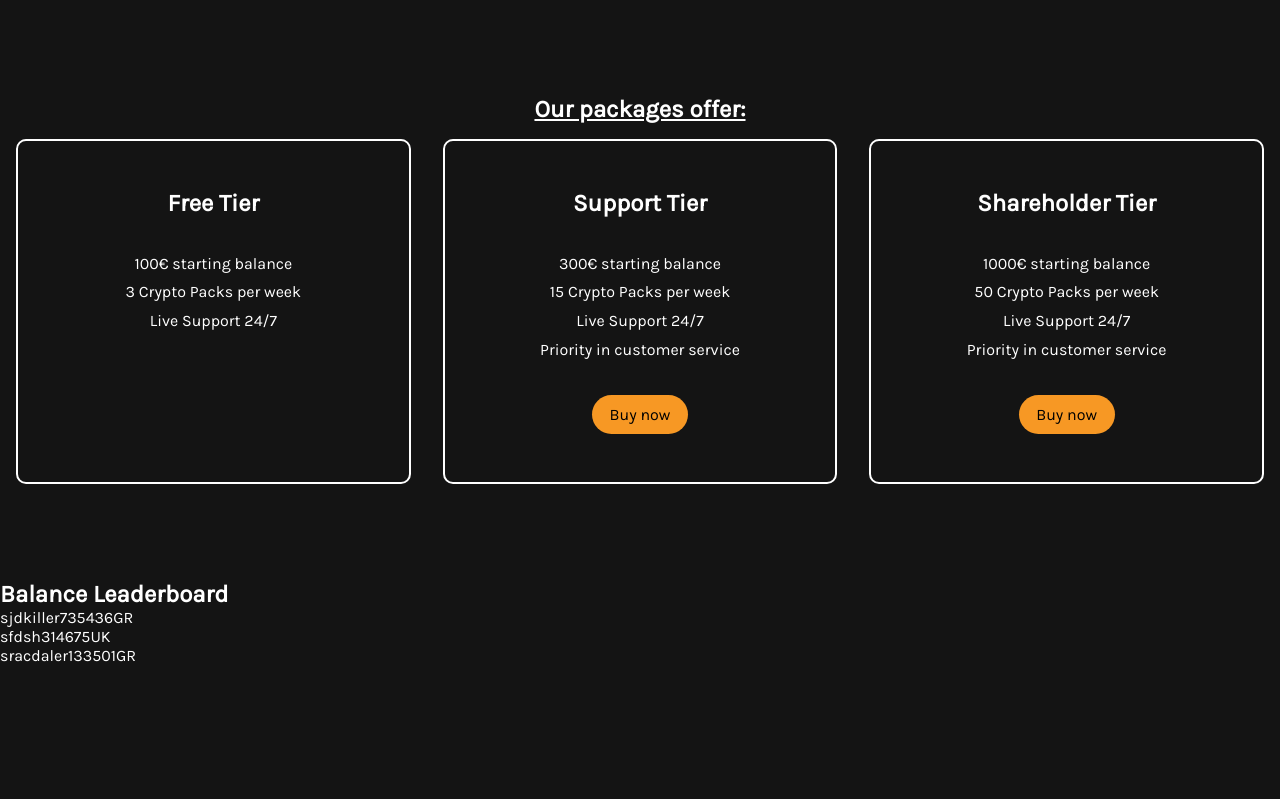
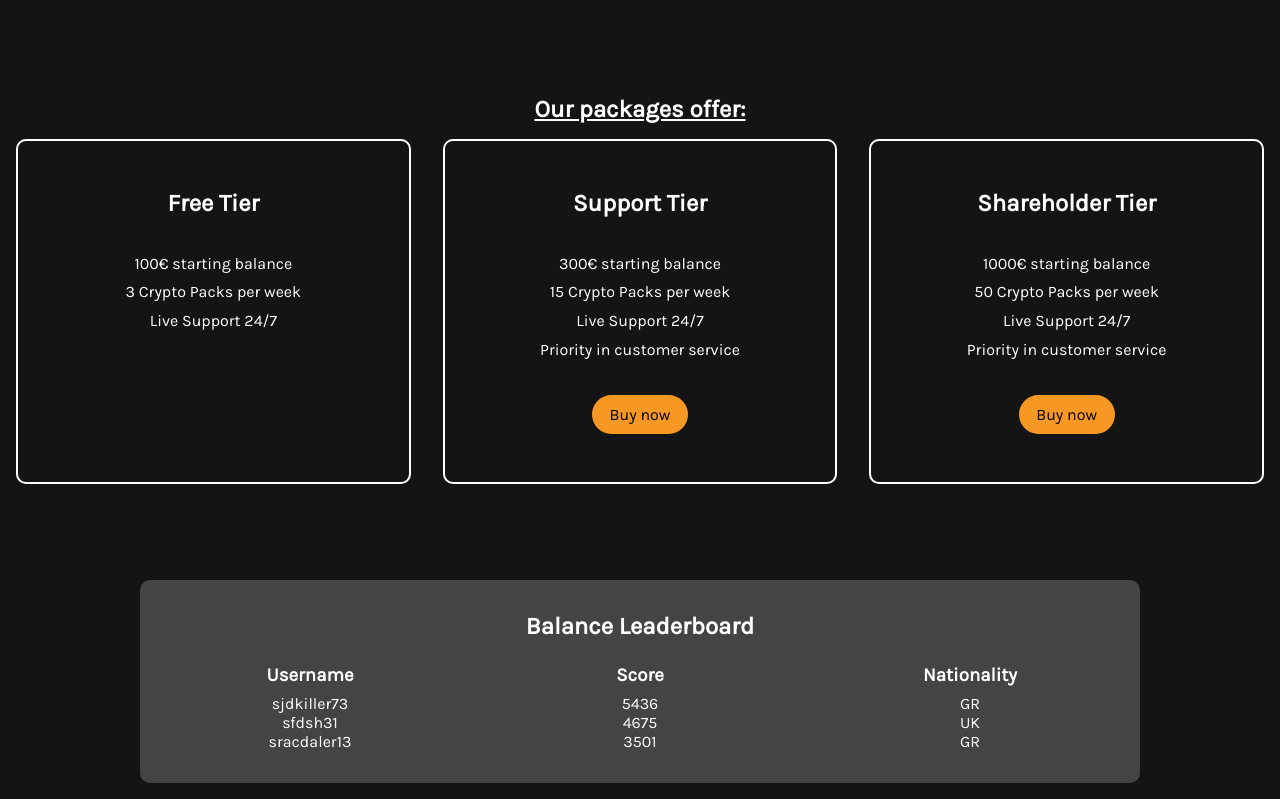
Before and after one commit to HRSArgyropoulos/CryptoCoins-React-App, a React (Create React App) app: page / in a window 1280 px wide. Shown: the part 1131-1930 px from the top of the page. Before the commit the page ends 1796 px from the top, so only its background shows below. Built offline with nearby package versions, Linux system fonts and the light colour scheme; no server answers.

Commit message:
leaderboard styling

```diff
--- a/src/components/Leaderboard.js
+++ b/src/components/Leaderboard.js
@@ -23,7 +23,7 @@ const Leaderboard = () => {
     const lis = scores.map((score) => {
         const {username,balance,country} = score;
         return (
-        <li key={username}> {/* usernames must be unique */}
+        <li key={username} className="leaderboard-score"> {/* usernames must be unique */}
             <span>{username}</span>
             <span>{balance}</span>
             <span>{country}</span>
@@ -34,6 +34,11 @@ const Leaderboard = () => {
         <div className="leaderboard">
             <h2 style={{color:"white"}}>Balance Leaderboard</h2>
             <ul>
+                <li key={"scoresHeading"} className="leaderboard-score">
+                    <h3>Username</h3>
+                    <h3>Score</h3>
+                    <h3>Nationality</h3>
+                </li>
                 {lis}
             </ul>
         </div>
--- a/src/index.css
+++ b/src/index.css
@@ -3,6 +3,7 @@
   --blue: rgb(98, 181, 248);
   --sunglow: #FDCA40;
   --orange: #F79824;
+  --light-grey: rgb(68, 68, 68);
   --radius: 10px;
 }
 
@@ -112,7 +113,7 @@ input::placeholder {
 
 .pack {
   color: white;
-  background-color: rgb(68, 68, 68);
+  background-color: var(--light-grey);
   height: 300px;
   max-width: 100%;
   width: 300px;
@@ -199,3 +200,28 @@ input::placeholder {
 }
 
 /* Leaderboard */
+
+.leaderboard {
+  max-width: 1000px;
+  width: 90%;
+  margin: 0 auto;
+  padding: 2rem 0;
+  text-align: center;
+  border-radius: var(--radius);
+  background-color: var(--light-grey);
+  margin-bottom: 1rem;
+}
+
+.leaderboard h2 {
+  color: white;
+  margin-bottom: 1.5rem;
+}
+
+.leaderboard h3 {
+  margin-bottom: 0.5rem;
+}
+
+.leaderboard-score > * {
+  display: inline-block;
+  width: 33%;
+}
```
